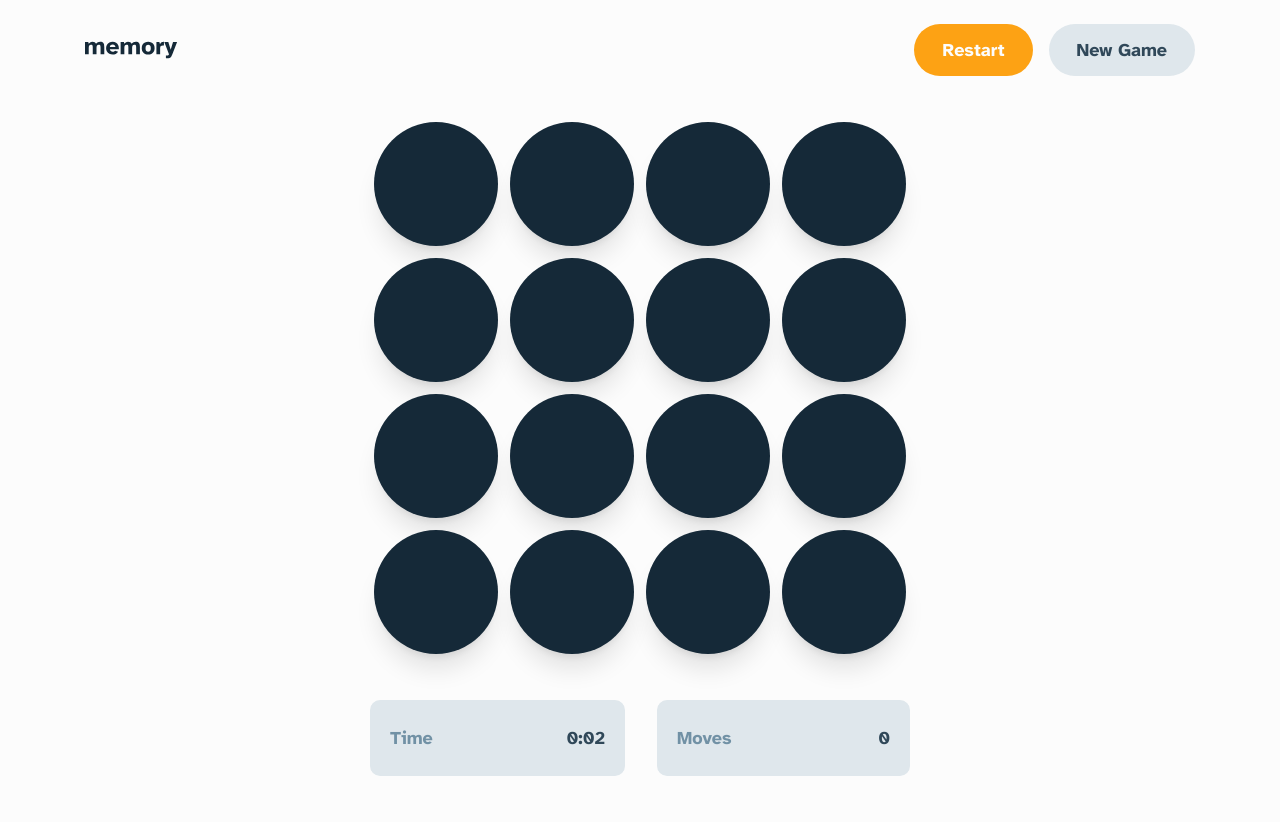
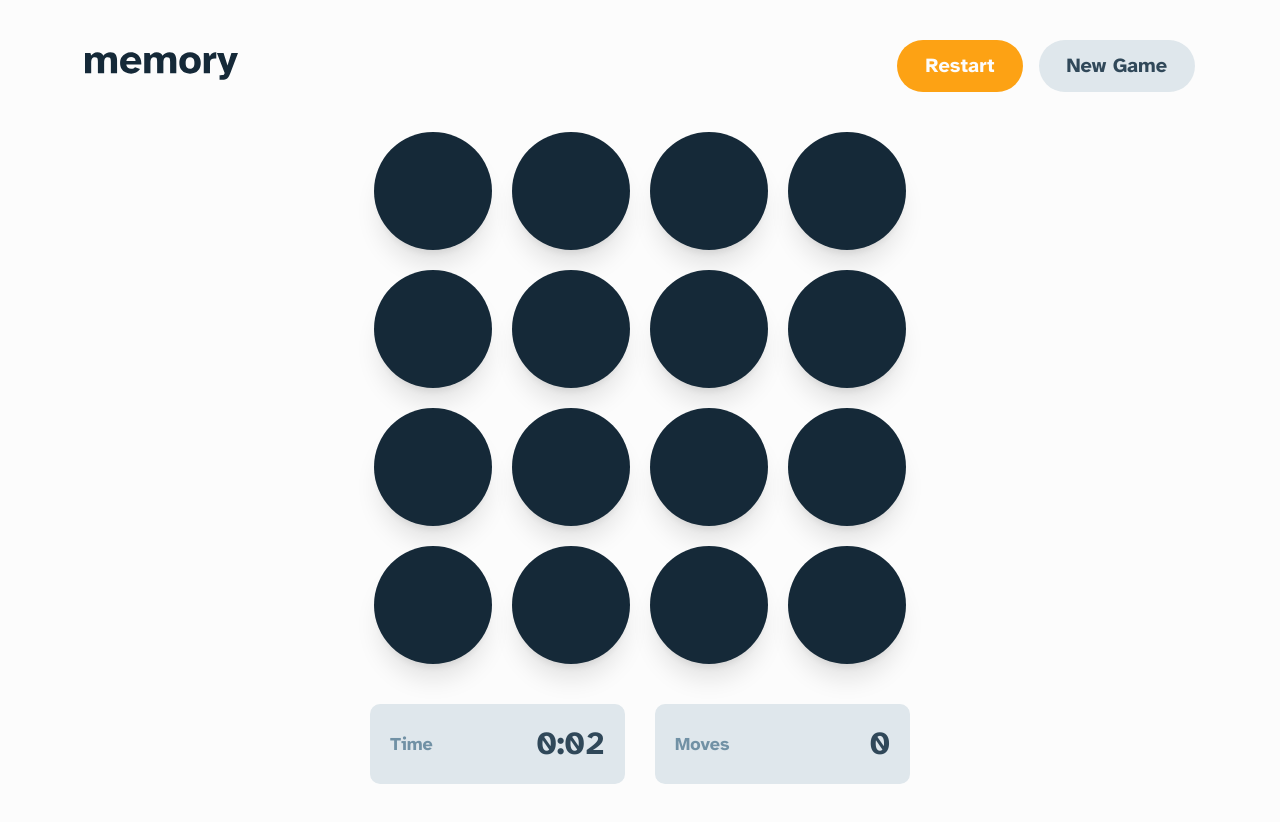
Before and after one commit to danmlarsen/fm-memory-game, a React (Vite) app: page / in a window 1280 px wide. Both pictures are taken after a click on the button "Start Game". Before the commit the page ends 800 px from the top, so only its background shows below. Built offline with nearby package versions, Linux system fonts and the light colour scheme.

Commit message:
Minor layout adjustments

```diff
--- a/index.html
+++ b/index.html
@@ -11,7 +11,7 @@
     <meta name="viewport" content="width=device-width, initial-scale=1.0" />
     <title>Memory game</title>
   </head>
-  <body class="bg-gray-50 text-lg font-bold text-gray-50">
+  <body class="bg-gray-50 font-bold text-gray-50 md:text-lg">
     <div id="root"></div>
     <script type="module" src="/src/main.tsx"></script>
   </body>
--- a/src/App.tsx
+++ b/src/App.tsx
@@ -28,7 +28,7 @@ function App() {
           initial={{ opacity: 0 }}
           animate={{ opacity: 1 }}
           exit={{ opacity: 0 }}
-          className="mx-auto grid min-h-screen max-w-[1110px] grid-rows-[auto_1fr_auto] px-6 py-6 lg:px-0"
+          className="mx-auto grid min-h-screen max-w-[1110px] grid-rows-[auto_1fr_auto] px-6 py-6 md:px-10 md:py-10 lg:px-0"
         >
           <GameOverModal />
           <BoardHeader />
--- a/src/components/Board.tsx
+++ b/src/components/Board.tsx
@@ -62,7 +62,7 @@ export default function Board() {
           gridTemplateRows: `repeat(${gridSize}, 1fr)`,
           gridTemplateColumns: `repeat(${gridSize}, 1fr)`,
         }}
-        className={`mx-auto grid w-full leading-normal ${gridSize < 6 ? "max-w-[532px] gap-3 text-[24px] md:text-[56px]" : "max-w-[572px] gap-2 text-[40px] md:text-[44px]"}`}
+        className={`mx-auto grid w-full leading-normal ${gridSize < 6 ? "max-w-[532px] gap-3 text-[40px] md:gap-5 md:text-[56px]" : "max-w-[572px] gap-2 text-[24px] md:gap-4 md:text-[44px]"}`}
       >
         {boardState.map((boardCell, index) => (
           <BoardCell
--- a/src/components/BoardFooter.tsx
+++ b/src/components/BoardFooter.tsx
@@ -7,7 +7,7 @@ export default function BoardFooter() {
   const isSolo = useAppSelector(selectIsSolo);
 
   return (
-    <footer className="mx-auto grid max-w-[1110px] items-center">
+    <footer className="mx-auto grid w-full max-w-[1110px] items-center">
       {isSolo ? <SoloStats /> : <TurnBoxes />}
     </footer>
   );
--- a/src/components/SoloStats.tsx
+++ b/src/components/SoloStats.tsx
@@ -34,7 +34,7 @@ export default function SoloStats() {
   }, [startTime, stopTime]);
 
   return (
-    <div className="mx-auto grid w-full max-w-[540px] grid-cols-[repeat(2,minmax(min-content,255px))] justify-center gap-8">
+    <div className="mx-auto grid w-full max-w-[540px] grid-cols-[repeat(2,1fr)] justify-center gap-[30px]">
       <StatsBox name="Time" data={formatTime(elapsedTime)} />
       <StatsBox name="Moves" data={numMoves} />
     </div>
@@ -43,9 +43,11 @@ export default function SoloStats() {
 
 function StatsBox({ name, data }: { name: string; data: string | number }) {
   return (
-    <div className="bg-secondary-100 flex items-center justify-between rounded-sm px-5 py-6">
-      <div className="text-secondary-400">{name}</div>
-      <div className="text-secondary-700">{data}</div>
+    <div className="bg-secondary-100 flex flex-col items-center justify-between rounded-sm px-5 py-6 md:flex-row">
+      <div className="text-[15px] text-secondary-400 md:text-lg">{name}</div>
+      <div className="text-2xl tabular-nums text-secondary-700 md:text-[32px]">
+        {data}
+      </div>
     </div>
   );
 }
--- a/src/components/StartGameMenu.tsx
+++ b/src/components/StartGameMenu.tsx
@@ -30,7 +30,7 @@ export default function StartGameMenu() {
     <div className="container max-w-[654px] space-y-8">
       <header className="grid place-items-center">
         <div>
-          <Logo className="h-10 w-[122px] fill-gray-50" />
+          <Logo className="h-10 w-[122px] fill-gray-50 md:h-[50px] md:w-[153px]" />
         </div>
       </header>
       <main className="space-y-8 rounded-[20px] bg-gray-50 p-6 text-secondary-500 md:p-14">
--- a/src/components/TurnBox.tsx
+++ b/src/components/TurnBox.tsx
@@ -14,13 +14,17 @@ export default function TurnBox({
   return (
     <div className="space-y-4">
       <div
-        className={`relative flex flex-col items-center rounded-sm p-2 py-[10px] transition duration-300 md:items-start md:p-4 lg:min-h-[72px] lg:flex-row lg:items-center lg:justify-between ${isActive ? "bg-primary-500" : "bg-secondary-100"}`}
+        className={`relative flex flex-col items-center gap-[2px] rounded-sm p-2 py-[10px] transition duration-300 md:items-start md:gap-[5px] md:p-4 lg:min-h-[72px] lg:flex-row lg:items-center lg:justify-between ${isActive ? "bg-primary-500" : "bg-secondary-100"}`}
       >
-        <div className={`${isActive ? "text-white" : "text-secondary-400"}`}>
+        <div
+          className={`text-[15px] lg:text-lg ${isActive ? "text-white" : "text-secondary-400"}`}
+        >
           <span className="md:hidden">P{playerNum}</span>
           <span className="hidden md:inline">Player {playerNum}</span>
         </div>
-        <div className={`${isActive ? "text-white" : "text-secondary-900"}`}>
+        <div
+          className={`text-2xl lg:text-[32px] ${isActive ? "text-white" : "text-secondary-900"}`}
+        >
           {moves}
         </div>
         <AnimatePresence>
--- a/src/ui/Button.tsx
+++ b/src/ui/Button.tsx
@@ -12,8 +12,9 @@ export default function Button({
   size = "normal",
 }: AppProps) {
   let classes = "";
-  if (size === "normal") classes += "rounded-md ";
-  if (size === "big") classes += "rounded-xl w-full md:text-xl ";
+  if (size === "normal") classes += "rounded-md md:text-xl ";
+  if (size === "big")
+    classes += "rounded-xl w-full text-lg md:text-[32px] md:leading-10 ";
 
   if (type === "primary")
     classes += "text-gray-50 bg-primary-500 hover:bg-primary-200 ";
--- a/src/ui/Logo.tsx
+++ b/src/ui/Logo.tsx
@@ -1,5 +1,5 @@
 export default function Logo({
-  className = "fill-secondary-900 h-[30px] w-[92px]",
+  className = "fill-secondary-900 h-[30px] w-[92px] md:h-[50px] md:w-[153px]",
 }) {
   return (
     <svg
--- a/src/ui/MenuButton.tsx
+++ b/src/ui/MenuButton.tsx
@@ -11,7 +11,7 @@ export default function MenuButton({
 }: AppProps) {
   return (
     <button
-      className={`rounded-md px-4 py-3 transition duration-300 md:text-2xl ${isActive ? "bg-secondary-900" : "bg-secondary-200 hover:bg-secondary-500"} `}
+      className={`rounded-md px-4 py-3 transition duration-300 md:text-[26px] md:leading-8 ${isActive ? "bg-secondary-900" : "bg-secondary-200 md:hover:bg-secondary-500"} `}
       onClick={onClick}
     >
       {children}
```
